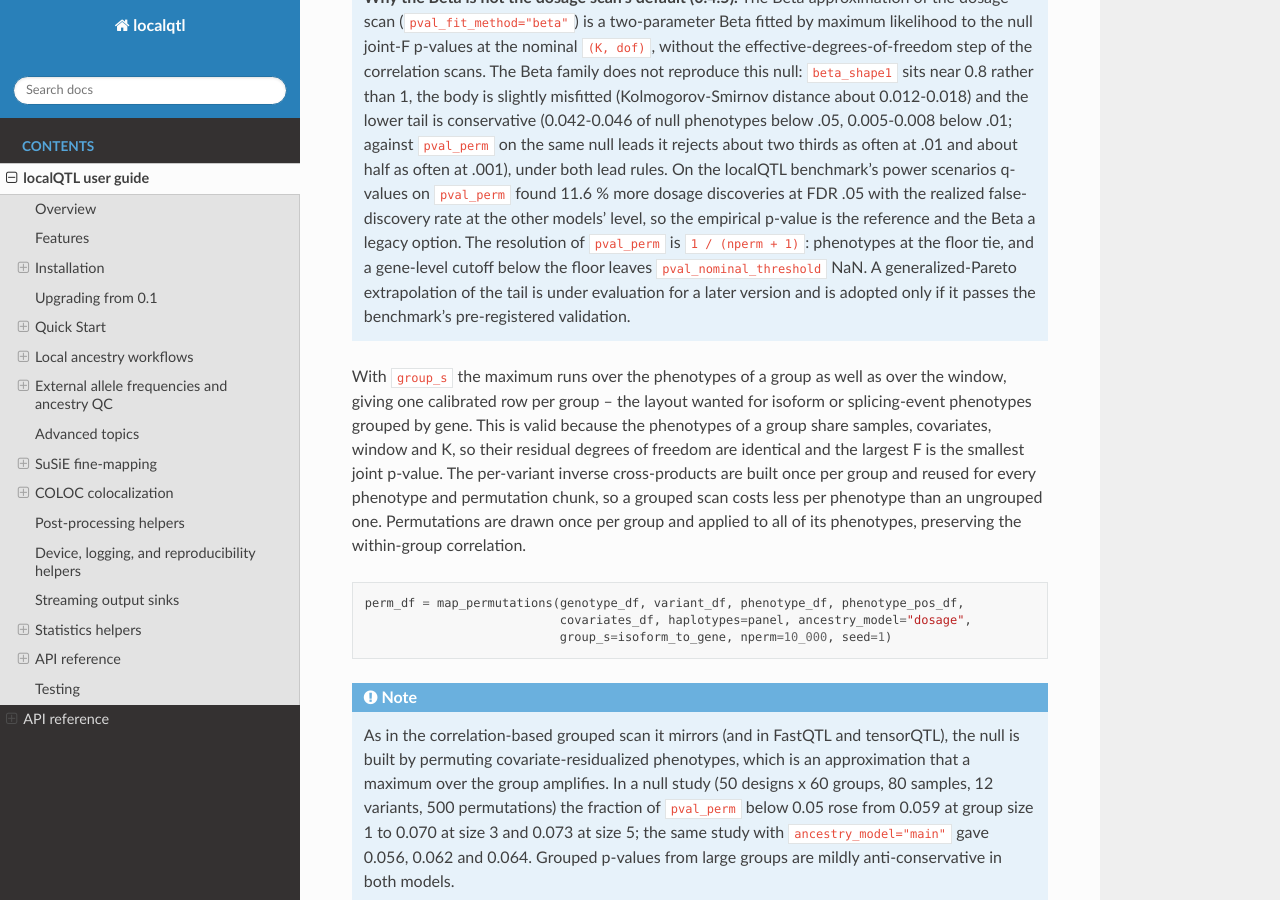
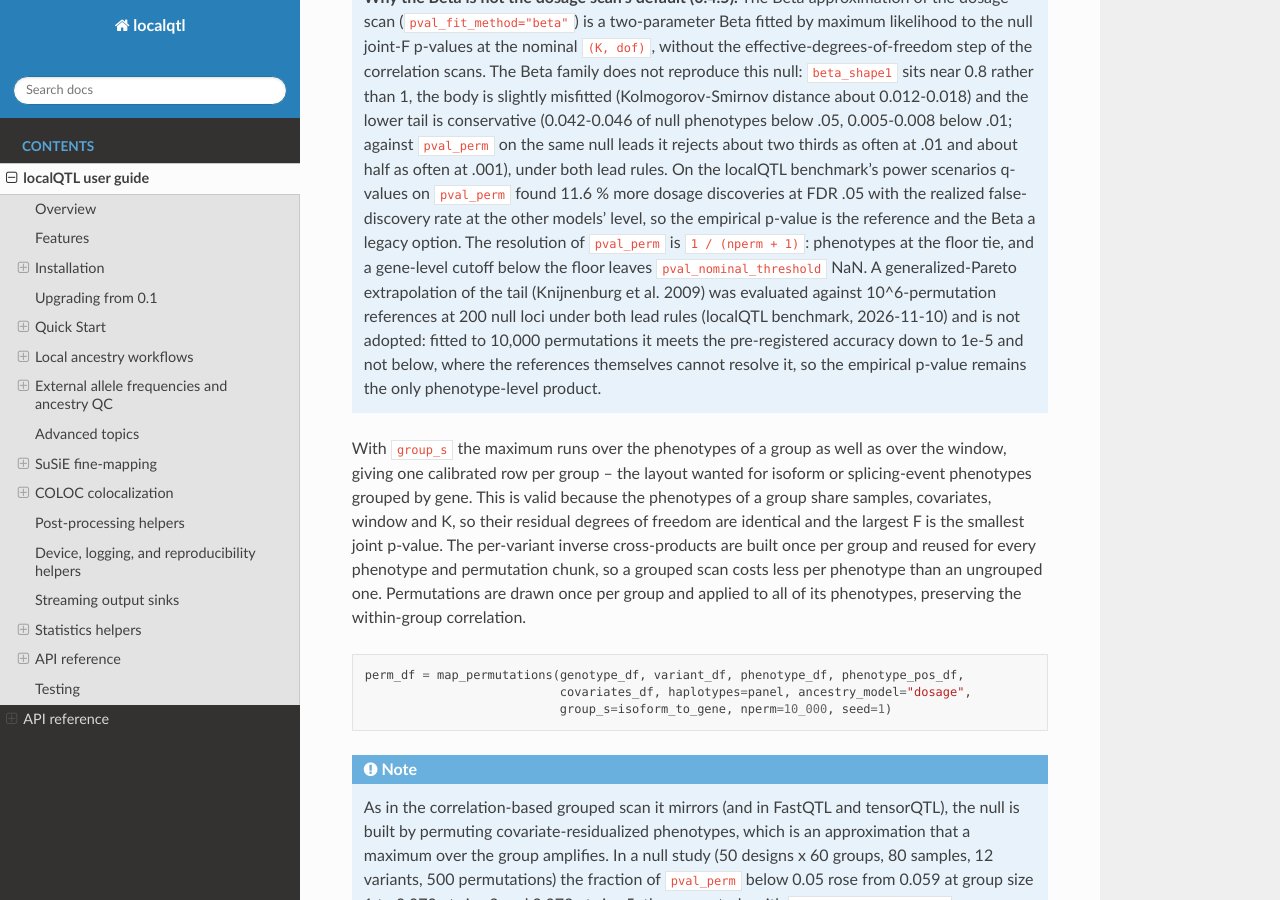
Before and after one commit to heart-gen/localQTL, a Sphinx documentation site: the page built from docs/localqtl.rst, in a window 1280 px wide and 900 px high, scrolled down 5364 px. Built offline with Sphinx 7.4.7 and the Read the Docs theme 3.1.0, drawn with Linux system fonts in a browser that asks for light colours.

Commit message:
CHANGELOG, docs: the generalized-Pareto tail extrapolation was evaluated by the benchmark (2026-11-10) and is not adopted

```diff
--- a/docs/localqtl.rst
+++ b/docs/localqtl.rst
@@ -298,9 +298,12 @@ ancestry effects differ.
    p-value is the reference and the Beta a legacy option.  The resolution of
    ``pval_perm`` is ``1 / (nperm + 1)``: phenotypes at the floor tie, and a
    gene-level cutoff below the floor leaves ``pval_nominal_threshold`` NaN.  A
-   generalized-Pareto extrapolation of the tail is under evaluation for a later
-   version and is adopted only if it passes the benchmark's pre-registered
-   validation.
+   generalized-Pareto extrapolation of the tail (Knijnenburg et al. 2009) was
+   evaluated against 10^6-permutation references at 200 null loci under both
+   lead rules (localQTL benchmark, 2026-11-10) and is not adopted: fitted to
+   10,000 permutations it meets the pre-registered accuracy down to 1e-5 and
+   not below, where the references themselves cannot resolve it, so the
+   empirical p-value remains the only phenotype-level product.
 
 With ``group_s`` the maximum runs over the phenotypes of a group as well as
 over the window, giving one calibrated row per group -- the layout wanted for
```
Also changed, not shown: CHANGELOG.md (+8 -5 lines).
